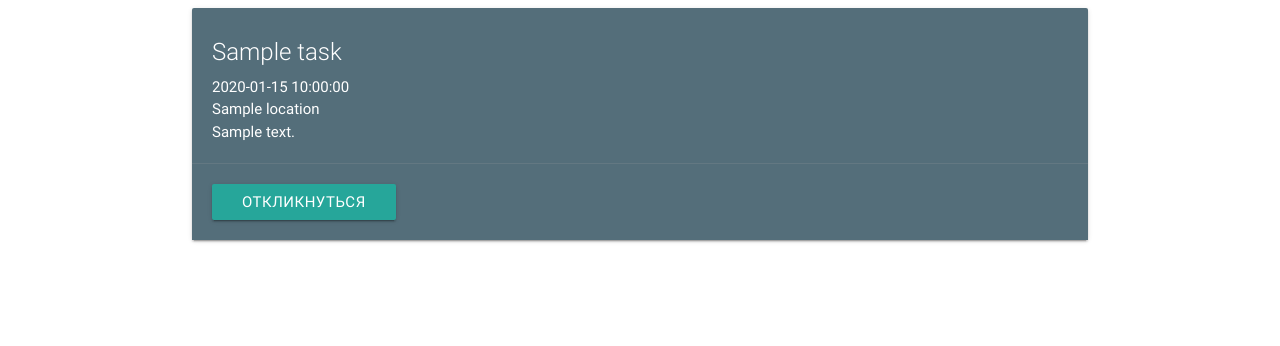
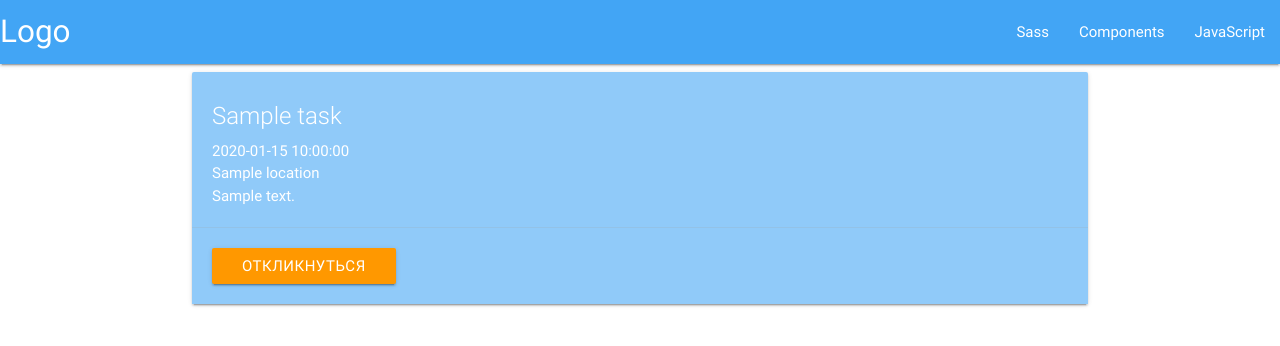
Before and after one commit to Regulknight/FFL, a Flask app: template templates/Card.html in a window 1280 px wide. Shown: the top 346 px of the page. Run offline with Flask 2, Linux system fonts and the light colour scheme; the template is opened without the code that fills it: most values are stand-ins (such as "Sample title", 1, 10 or a date in 2020); some libraries are stand-ins or nearby versions.

Commit message:
Color restyling

```diff
--- a/templates/Card.html
+++ b/templates/Card.html
@@ -11,11 +11,23 @@
 </head>
 
 <body>
+
+<nav>
+    <div class="nav-wrapper blue lighten-1">
+      <a href="#" class="brand-logo">Logo</a>
+      <ul id="nav-mobile" class="right hide-on-med-and-down">
+        <li><a href="sass.html">Sass</a></li>
+        <li><a href="badges.html">Components</a></li>
+        <li><a href="collapsible.html">JavaScript</a></li>
+      </ul>
+    </div>
+</nav>
+
 <div class="container">
 {% for task in task_list %}
     <div class="row">
         <div class="col s12">
-            <div class="card blue-grey darken-1">
+            <div class="card blue lighten-3 #FF">
                 <div class="card-content white-text">
                     <span class="card-title">{{task.name}}</span>
                     <p>{{task.time}}</p>
@@ -23,7 +35,7 @@
                     <p>{{task.description}}</p>
                 </div>
                 <div class="card-action">
-                    <a href = "/tasks/{{task.id}}" class="waves-effect waves-light btn" >Откликнуться</a>
+                    <a href = "/tasks/{{task.id}}" class="waves-effect waves-light btn orange" >Откликнуться</a>
                 </div>
             </div>
         </div>
```
